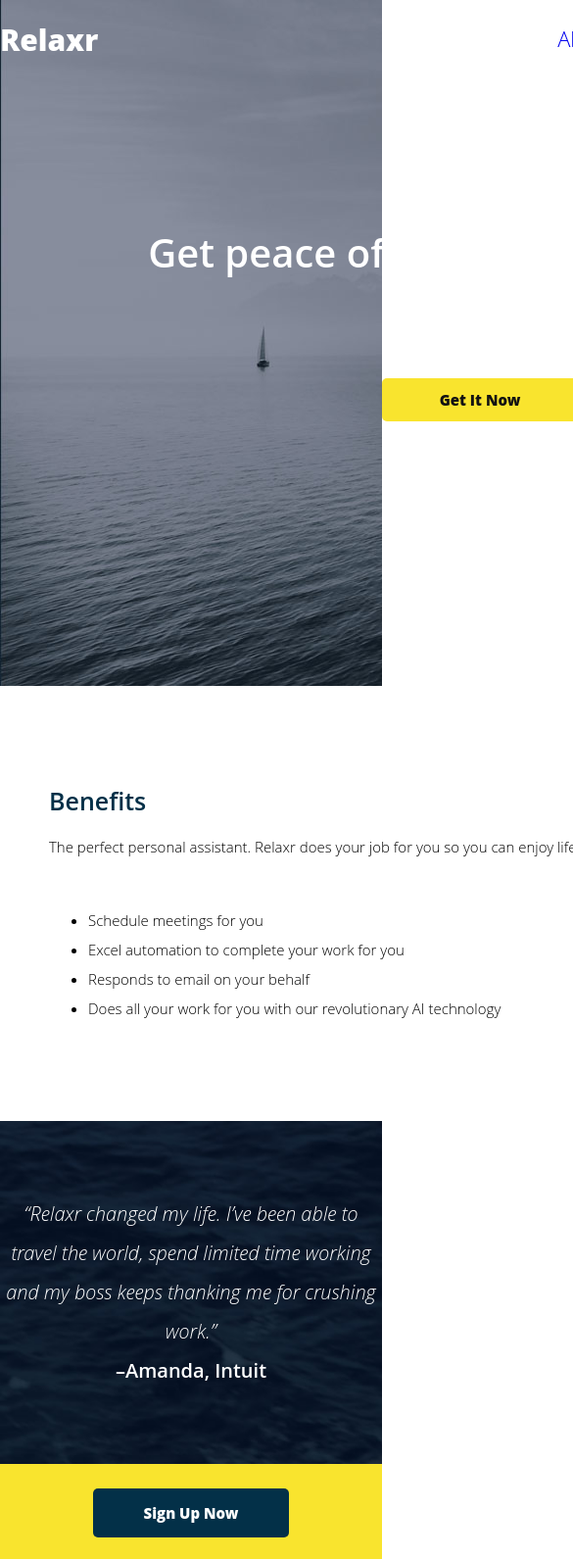
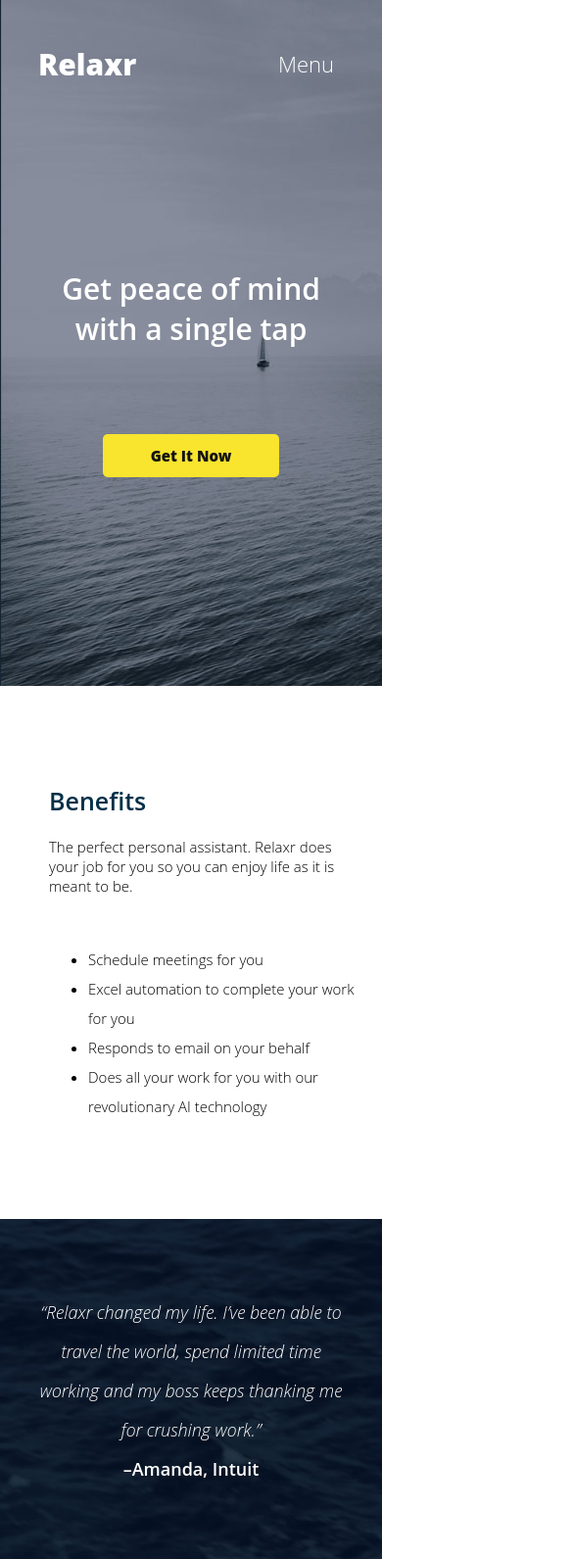
Before and after one commit to schmaltz13/relaxr-fullsite-rwd, a plain HTML site: page index.html in a window 390 px wide. Shown: the top 1591 px of the page at 98% size, 585 px wide, since content can reach past the window. Drawn offline with nearby package versions, Linux system fonts and the light colour scheme.

Commit message:
finish assignment

```diff
--- a/Blog/css/stylesheet.css
+++ b/Blog/css/stylesheet.css
@@ -4,15 +4,20 @@
   font-weight: 300;
 }
 .container {
-  width: 980px;
-  height: inherit;
+  width: 80%;
   margin: 0 auto;
 }
 .header {
+  height: 133px;
   display: flex;
   flex-direction: row;
   justify-content: space-between;
-  align-items: center;
+}
+.header.tall {
+  height: 300px;
+}
+#menu {
+  display: none;
 }
 .menu-item {
   margin: 0 10px;
@@ -20,6 +25,9 @@
   font-weight: 300;
   font-size: 22px;
   list-style-type: none;
+}
+.menu-item.active {
+  display: block;
 }
 .first-paragraph:first-of-type:first-letter {
   float: left;
@@ -64,29 +72,32 @@
 body {
   background-color: #f0efef;
 }
-header {
-  height: 80px;
-}
 h1 {
+  margin-top: 45px;
   font-weight: 800;
   font-size: 30px;
   color: #ffffff;
 }
+ul {
+  margin: 50px 0;
+  line-height: 30px;
+  cursor: pointer;
+}
 main {
   padding-top: 80px;
   display: flex;
-  align-items: flex-start;
+  justify-content: space-between;
 }
 section {
-  width: 700px;
+  width: 70%;
   margin-right: 40px;
-  display: inline-block;
 }
 h2 {
   font-weight: 600;
   font-size: 40px;
 }
 img {
+  width: 100%;
   margin: 30px 0;
 }
 a {
@@ -105,8 +116,9 @@ article p {
   line-height: 36px;
 }
 aside {
-  width: 240px;
+  width: 25%;
   font-size: 20px;
+  line-height: 36px;
   display: flex;
   flex-direction: column;
 }
@@ -120,6 +132,9 @@ h4 {
 }
 aside p {
   font-size: 20px;
+}
+aside img {
+  width: 100%;
 }
 button {
   width: 200px;
@@ -141,12 +156,55 @@ h5 {
   font-size: 30px;
 }
 div img {
+  width: auto;
   height: 20px;
 }
 footer p{
   padding-top: 30px;
   padding-bottom: 50px;
   font-weight: 600;
-  font-size: 9px;
+  font-size: 10px;
   color: #ffffff;
 }
+
+/*media queries*/
+
+@media (max-width: 1000px) {
+  h2 {
+    font-size: 30px;
+  }
+  h3, h4 {
+    font-size: 28px;
+  }
+  article p, aside a, aside p {
+    font-size: 18px;
+    line-height: 30px;
+  }
+  #learnmore {
+    font-size: 20px;
+  }
+}
+
+@media (max-width: 768px){
+  #menu {
+    display: block;
+    cursor: pointer;
+  }
+  .menu-item {
+    display: block;
+    text-align: right;
+    display: none;
+  }
+  main {
+    flex-flow: wrap column;
+  }
+  section {
+    width: 100%;
+  }
+  aside {
+    width: 100%;
+  }
+  aside img {
+    display: none;
+  }
+}
--- a/css/stylesheet.css
+++ b/css/stylesheet.css
@@ -4,15 +4,16 @@
   font-weight: 300;
 }
 .container {
-  width: 980px;
+  width: 80%;
   margin: 0 auto;
 }
 .header {
   display: flex;
   flex-direction: row;
   justify-content: space-between;
-  align-items: center;
-  height: 80px;
+}
+#menu {
+  display: none;
 }
 .menu-item {
   margin: 0 10px;
@@ -20,6 +21,9 @@
   font-weight: 300;
   font-size: 22px;
   list-style-type: none;
+}
+.menu-item.active {
+  display: block;
 }
 .tagline {
   height: 300px;
@@ -30,7 +34,7 @@
   justify-content: space-around;
 }
 #getitnow {
-  width: 200px;
+  width: 180px;
   border: none;
   border-radius: 5px;
   padding: 12px;
@@ -62,6 +66,7 @@ header {
   color: #ffffff;
 }
 h1 {
+  margin-top: 45px;
   font-weight: 800;
   font-size: 30px;
 }
@@ -74,6 +79,7 @@ a:visited {
 h2 {
   font-weight: 600;
   font-size: 40px;
+  text-align: center;
 }
 h3 {
   margin: 50px 0 20px 0;
@@ -86,6 +92,7 @@ p, li {
 ul {
   margin: 50px 0;
   line-height: 30px;
+  cursor: pointer;
 }
 section {
   padding: 50px;
@@ -137,3 +144,32 @@ footer p{
   font-size: 10px;
   color: #ffffff;
 }
+
+/*media queries*/
+
+@media (max-width: 1000px){
+
+}
+
+@media (max-width: 768px){
+  #menu {
+    display: block;
+  }
+  .menu-item {
+    display: block;
+    text-align: right;
+    display: none;
+  }
+  h2 {
+    font-size: 30px;
+  }
+  article p {
+    font-size: 18px;
+  }
+}
+
+@media (max-width: 480px){
+  #testimonial-wrapper {
+    width: 80%;
+  }
+}
--- a/index.html
+++ b/index.html
@@ -2,23 +2,25 @@
 <html>
   <head>
     <meta charset="utf-8">
+    <meta name="viewport" content="width=device-width, initial-scale=1">
     <link rel="stylesheet" href="css/colors.css">
     <link rel="stylesheet" href="css/stylesheet.css">
+    <script defer src="https://cdnjs.cloudflare.com/ajax/libs/jquery/3.1.1/jquery.min.js" charset="utf-8"></script>
+    <script defer src="js/app.js" charset="utf-8"></script>
     <title>Relaxr</title>
   </head>
   <body>
     <header>
       <div class="container header">
         <h1>Relaxr</h1>
-        <nav>
-          <ul>
+        <ul class="navigation">
+          <li class="menu-item" id="menu">Menu</li>
           <li class="menu-item"><a href="#">About</a></li>
           <li class="menu-item">FAQ</li>
           <li class="menu-item">Team</li>
           <li class="menu-item">Contact Us</li>
           <li class="menu-item"><a href="./Blog/index.html">Blog</a></li>
         </ul>
-        </nav>
       </div>
       <div class="container tagline">
         <h2>Get peace of mind with a single tap</h2>
--- /dev/null
+++ b/js/app.js
@@ -0,0 +1,5 @@
+$(document).ready(function() {
+  $('#menu').click(function() {
+    $('.menu-item').toggleClass('active');
+  });
+});
```
Also changed, not shown: Blog/index.html (+3 -1 lines), Blog/js/app.js (+7 -4 lines). Lines whose indentation alone changed are shown as unchanged.
